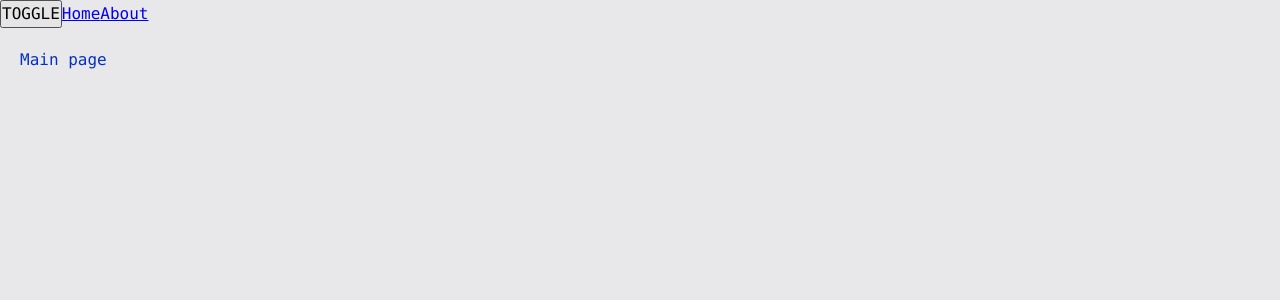
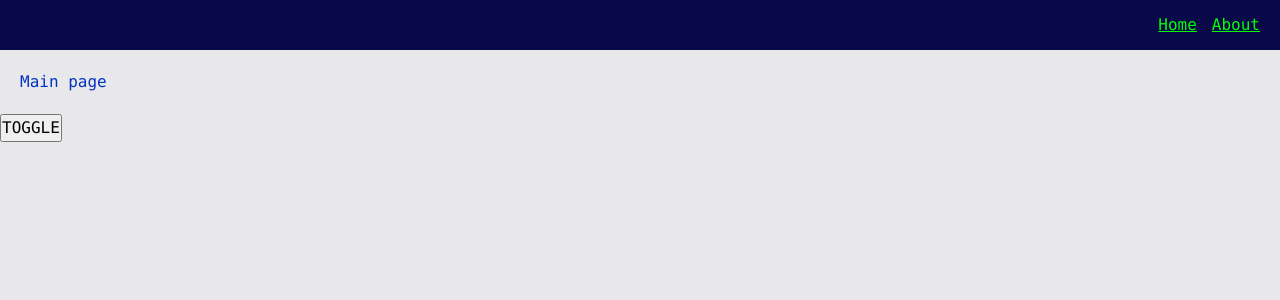
Before and after one commit to saroyangor/programming-blog, a React app: page / in a window 1280 px wide. Shown: the top 300 px of the page. Built offline with nearby package versions, Linux system fonts and the light colour scheme.

Commit message:
12. Navbar. Шаблоны для разработки. Первый UI Kit компонент

```diff
--- a/src/app/App.tsx
+++ b/src/app/App.tsx
@@ -1,7 +1,5 @@
-import React from 'react';
-import {Link} from 'react-router-dom';
-
 import {AppRouter} from "@/app/providers/router";
+import {Navbar} from "@/widgets/Navbar";
 import {classNames} from "@/shared/lib/classNames";
 
 import {useTheme} from "./providers/ThemeProvider";
@@ -13,10 +11,9 @@ const App = () => {
 
   return (
     <div className={classNames('app', [theme])}>
+      <Navbar />
+      <AppRouter />
       <button onClick={toggleTheme}>TOGGLE</button>
-      <Link to='/'>Home</Link>
-      <Link to='/about'>About</Link>
-      <AppRouter />
     </div>
   );
 };
--- a/src/shared/lib/classNames/index.ts
+++ b/src/shared/lib/classNames/index.ts
@@ -1 +1 @@
-export { classNames } from './classNames'
+export { classNames, Mods } from './classNames'
--- /dev/null
+++ b/src/shared/ui/AppLink/AppLink.module.scss
@@ -0,0 +1,11 @@
+.AppLink {
+  color: var(--primary-color);
+}
+
+.primary {
+  color: var(--primary-color);
+}
+
+.secondary {
+  color: var(--inverted-primary-color);
+}
--- /dev/null
+++ b/src/shared/ui/AppLink/AppLink.tsx
@@ -0,0 +1,37 @@
+import { memo, ReactNode } from 'react';
+import { Link, LinkProps } from 'react-router-dom';
+
+import { classNames } from '@/shared/lib/classNames';
+
+import cls from './AppLink.module.scss';
+
+export enum AppLinkTheme {
+    PRIMARY = 'primary',
+    SECONDARY = 'secondary'
+}
+
+interface AppLinkProps extends LinkProps{
+  className?: string
+  theme?: AppLinkTheme
+  children?: ReactNode
+}
+
+export const AppLink = memo((props: AppLinkProps) => {
+  const {
+    to,
+    className,
+    children,
+    theme = AppLinkTheme.PRIMARY,
+    ...otherProps
+  } = props;
+
+  return (
+    <Link
+      to={to}
+      className={classNames(cls.AppLink, [className, cls[theme]])}
+      {...otherProps}
+    >
+      {children}
+    </Link>
+  );
+});
--- /dev/null
+++ b/src/shared/ui/AppLink/index.ts
@@ -0,0 +1,4 @@
+export {
+  AppLink,
+  AppLinkTheme,
+} from './AppLink';
--- /dev/null
+++ b/src/shared/ui/Button/index.ts
@@ -0,0 +1,5 @@
+export {
+  Button,
+  ButtonSize,
+  ButtonTheme,
+} from './Button';
--- /dev/null
+++ b/src/widgets/Navbar/index.ts
@@ -0,0 +1 @@
+export * from './ui/Navbar';
--- /dev/null
+++ b/src/widgets/Navbar/ui/Navbar.module.scss
@@ -0,0 +1,14 @@
+.Navbar {
+  width: 100%;
+  height: var(--navbar-height);
+  background-color: var(--inverted-bg-color);
+  display: flex;
+  align-items: center;
+  padding: 20px;
+}
+
+.links {
+  display: flex;
+  gap: 15px;
+  margin-left: auto;
+}
--- /dev/null
+++ b/src/widgets/Navbar/ui/Navbar.tsx
@@ -0,0 +1,23 @@
+import {memo} from 'react';
+
+import {AppLink, AppLinkTheme} from "@/shared/ui/AppLink/AppLink";
+import {classNames} from '@/shared/lib/classNames';
+
+import cls from './Navbar.module.scss';
+
+interface NavbarProps {
+    className?: string
+}
+
+export const Navbar = memo((props: NavbarProps) => {
+  const { className } = props;
+
+  return (
+    <div className={classNames(cls.Navbar, [className])}>
+      <div className={cls.links}>
+        <AppLink theme={AppLinkTheme.SECONDARY} to='/'>Home</AppLink>
+        <AppLink theme={AppLinkTheme.SECONDARY} to='/about'>About</AppLink>
+      </div>
+    </div>
+  );
+});
```
Also changed, not shown: src/shared/ui/Button/Button.module.scss (added, +71 -0 lines), src/shared/ui/Button/Button.tsx (added, +55 -0 lines).
